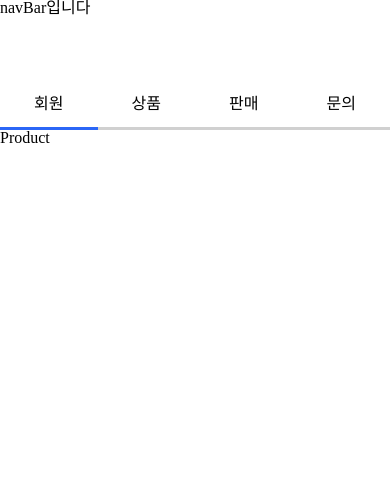
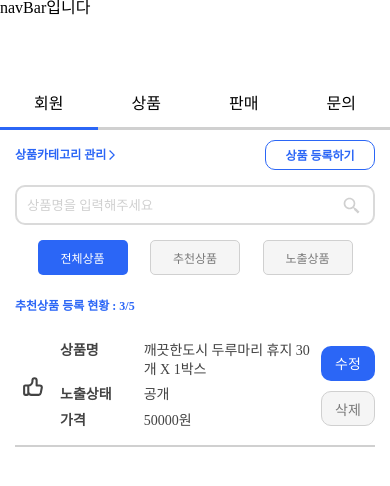
Before and after one commit to FastCampus-Final-Project-bizcurator-1/FinalProject-1-Frontend, a React (Create React App) app: page /admin/management/product in a window 390 px wide. Shown: the top 486 px of the page. Built offline with nearby package versions, Linux system fonts and the light colour scheme.

Commit message:
[ADD] Product 컴포넌트 퍼블리싱
- ProductList (상품목록) 컴포넌트
- ProductSearch (상품검색) 컴포넌트
- 반응형

```diff
--- /dev/null
+++ b/src/components/admin/product/ProductList.jsx
@@ -0,0 +1,130 @@
+import React, { useState } from 'react';
+import { TbThumbUpFilled, TbThumbUp } from 'react-icons/tb';
+import styled from 'styled-components';
+
+export default function ProductList() {
+  const [isRecommend, setIsRecommend] = useState(false);
+  const handleRecommend = () => {
+    console.log('추천');
+    setIsRecommend(!isRecommend);
+  };
+  return (
+    <Wrapper>
+      {/* map 사용 */}
+      <Container>
+        <Icon onClick={() => handleRecommend()}>
+          {isRecommend ? <TbThumbUpFilled /> : <TbThumbUp />}
+        </Icon>
+        <Content>
+          <Div>
+            <Bold>상품명</Bold>
+            <Medium>깨끗한도시 두루마리 휴지 30개 X 1박스</Medium>
+          </Div>
+          <Div>
+            <Bold>노출상태</Bold>
+            <Medium>공개</Medium>
+          </Div>
+          <Div>
+            <Bold>가격</Bold>
+            <Medium>50000원</Medium>
+          </Div>
+        </Content>
+        <BtnGroup>
+          <Btn modify={true}>수정</Btn>
+          <Btn>삭제</Btn>
+        </BtnGroup>
+      </Container>
+    </Wrapper>
+  );
+}
+
+const Wrapper = styled.div`
+  ${props => props.theme.variables.flex('column', 'center', 'center')}
+`;
+
+const Container = styled.div`
+  width: 100%;
+  height: 120px;
+  ${props => props.theme.variables.flex('', 'space-between', 'center')}
+  border-bottom : 2px solid #d0d0d0;
+  padding: 8px 0;
+  margin-bottom: 5px;
+`;
+
+const Icon = styled.div`
+  width: 10%;
+  height: 100%;
+  ${props => props.theme.variables.flex('', 'center', 'center')}
+  text-align: center;
+  font-size: 30px;
+  color: #434343;
+  transition: 0.3s ease;
+  @media (max-width: 768px) {
+    font-size: 25px;
+  }
+`;
+
+const Content = styled.div`
+  width: 70%;
+  height: 100%;
+  ${props =>
+    props.theme.variables.flex('column', 'space-evenly', 'flex-start')};
+  font-size: 16px;
+  transition: 0.3s ease;
+  @media (max-width: 768px) {
+    font-size: 14px;
+  }
+`;
+
+const Div = styled.div`
+  width: 100%;
+  ${props => props.theme.variables.flex('', 'flex-start', 'flex-start')};
+  font-size: 16px;
+  line-height: 1.3;
+  color: #434343;
+  transition: 0.3s ease;
+  @media (max-width: 768px) {
+    font-size: 14px;
+  }
+`;
+
+const Bold = styled.p`
+  display: block;
+  width: 20%;
+  font-weight: 600;
+  margin-right: 10px;
+  transition: 0.3s ease;
+  @media (max-width: 768px) {
+    width: 35%;
+  }
+`;
+
+const Medium = styled.p`
+  display: block;
+  width: 80%;
+`;
+
+const BtnGroup = styled.div`
+  width: 11%;
+  height: 100%;
+  ${props => props.theme.variables.flex('column', 'space-evenly', '')};
+  transition: 0.3s ease;
+  @media (max-width: 768px) {
+    width: 15%;
+  }
+`;
+
+const Btn = styled.button`
+  width: 100%;
+  height: 40px;
+  border: ${props => (props.modify ? '0' : '1px solid #d0d0d0')};
+  border-radius: 10px;
+  background-color: ${props => (props.modify ? '#2b66f6' : '#f5f5f5')};
+  color: ${props => (props.modify ? '#fff' : '#797979')};
+  font-size: 16px;
+  transition: 0.3s ease;
+  @media (max-width: 768px) {
+    height: 35px;
+    font-size: 14px;
+  }
+`;
--- /dev/null
+++ b/src/components/admin/product/ProductSearch.jsx
@@ -0,0 +1,63 @@
+import React from 'react';
+import { useForm } from 'react-hook-form';
+import { BiSearchAlt2 } from 'react-icons/bi';
+import styled from 'styled-components';
+
+export default function ProductSearch() {
+  const {
+    register,
+    handleSubmit,
+    formState: { isSubmitting },
+  } = useForm();
+  const onSubmit = data => {
+    // 검색 api 연결
+    console.log(data);
+  };
+
+  return (
+    <Container>
+      <Form onSubmit={handleSubmit(onSubmit)}>
+        <Input
+          type="text"
+          id="search"
+          placeholder="상품명을 입력해주세요"
+          {...register('search', {
+            required: true,
+          })}
+        />
+        <SearchBtn disable={isSubmitting}>
+          <BiSearchAlt2 />
+        </SearchBtn>
+      </Form>
+    </Container>
+  );
+}
+
+const Container = styled.div`
+  width: 100%;
+`;
+
+const Form = styled.form`
+  width: 100%;
+  position: relative;
+`;
+const Input = styled.input`
+  width: 100%;
+  height: 40px;
+  border: 2px solid #dadada;
+  border-radius: 10px;
+  padding: 5px 10px;
+  ::placeholder {
+    color: #d0d0d0;
+  }
+`;
+
+const SearchBtn = styled.button`
+  font-size: 20px;
+  color: #d0d0d0;
+  background-color: transparent;
+  border: 0;
+  position: absolute;
+  top: 25%;
+  right: 2%;
+`;
--- a/src/pages/admin/Product.jsx
+++ b/src/pages/admin/Product.jsx
@@ -1,5 +1,145 @@
-import React from 'react';
+import React, { useState } from 'react';
+import styled from 'styled-components';
+import ProductSearch from '../../components/admin/product/ProductSearch';
+import ProductList from '../../components/admin/product/ProductList';
+import { MdOutlineArrowForwardIos } from 'react-icons/md';
 
 export default function Product() {
-  return <div>Product</div>;
+  const [isClick, setIsClick] = useState({
+    all: true,
+    recommend: false,
+    view: false,
+  });
+  const handleProductList = e => {
+    console.log(e.target.id);
+    // 각각 상품리스트 api 요청
+    if (e.target.id === 'recommend') {
+      setIsClick({
+        all: false,
+        recommend: true,
+        view: false,
+      });
+    } else if (e.target.id === 'view') {
+      setIsClick({
+        all: false,
+        recommend: false,
+        view: true,
+      });
+    } else {
+      setIsClick({
+        all: true,
+        recommend: false,
+        view: false,
+      });
+    }
+  };
+  return (
+    <Wrapper>
+      <BtnArea>
+        <Category href="/admin/management/product/category">
+          상품카테고리 관리 <MdOutlineArrowForwardIos />
+        </Category>
+        <Add href="/admin/management/product/add">상품 등록하기</Add>
+      </BtnArea>
+      <ProductSearch />
+      <Filter>
+        <Btn id="all" onClick={e => handleProductList(e)} status={isClick.all}>
+          전체상품
+        </Btn>
+        <Btn
+          id="recommend"
+          onClick={e => handleProductList(e)}
+          status={isClick.recommend}
+        >
+          추천상품
+        </Btn>
+        <Btn
+          id="view"
+          onClick={e => handleProductList(e)}
+          status={isClick.view}
+        >
+          노출상품
+        </Btn>
+      </Filter>
+      <P>추천상품 등록 현황 : 3/5</P>
+      <ProductList />
+    </Wrapper>
+  );
 }
+
+const Wrapper = styled.div`
+  width: 680px;
+  margin: 30px auto 0;
+  padding-left: 80px;
+  transition: 0.3s ease;
+  @media (max-width: 768px) {
+    width: 100%;
+    margin-top: 10px;
+    padding: 0 15px;
+  }
+`;
+
+const BtnArea = styled.div`
+  width: 100%;
+  ${props => props.theme.variables.flex('', 'space-between', 'center')}
+  margin-bottom :15px;
+`;
+
+const Category = styled.a`
+  color: #2b66f6;
+  font-size: 14px;
+  font-weight: 600;
+  ${props => props.theme.variables.flex('', 'center', 'center')}
+  transition: 0.3s ease;
+  @media (max-width: 768px) {
+    font-size: 12px;
+  }
+`;
+
+const Add = styled.a`
+  width: 140px;
+  height: 35px;
+  border: 1px solid #2b66f6;
+  font-size: 14px;
+  font-weight: 600;
+  text-align: center;
+  line-height: 35px;
+  color: #2b66f6;
+  border-radius: 10px;
+  transition: 0.3s ease;
+  @media (max-width: 768px) {
+    width: 110px;
+    height: 30px;
+    line-height: 30px;
+    font-size: 12px;
+  }
+`;
+
+const Filter = styled.div`
+  width: 100%;
+  height: 35px;
+  ${props => props.theme.variables.flex('', 'space-evenly', 'center')}
+  margin : 15px 0 25px;
+`;
+
+const Btn = styled.button`
+  width: 25%;
+  height: 100%;
+  border: ${props => (props.status ? '0' : '1px solid #d0d0d0')};
+  border-radius: 5px;
+  background-color: ${props => (props.status ? '#2b66f6' : '#f5f5f5')};
+  color: ${props => (props.status ? '#fff' : '#797979')};
+  font-size: 12px;
+`;
+
+const P = styled.p`
+  font-size: 16px;
+  color: #2b66f6;
+  font-size: 14px;
+  font-weight: 600;
+  margin-bottom: 15px;
+  transition: 0.3s ease;
+  @media (max-width: 768px) {
+    font-size: 12px;
+  }
+`;
--- a/src/pages/user/login/Login.jsx
+++ b/src/pages/user/login/Login.jsx
@@ -1,4 +1,4 @@
-import React, { useEffect, useState } from 'react';
+import React, { useState } from 'react';
 import { useForm } from 'react-hook-form';
 import { useNavigate } from 'react-router-dom';
 import styled from 'styled-components';
@@ -28,11 +28,6 @@ export default function Login() {
       handleSubmit(onSubmit);
     }
   };
-
-  useEffect(() => {
-    // 로그인 실패시, 모달 open
-    // setOpen(true);
-  }, []);
 
   return (
     <Wrapper>
```
